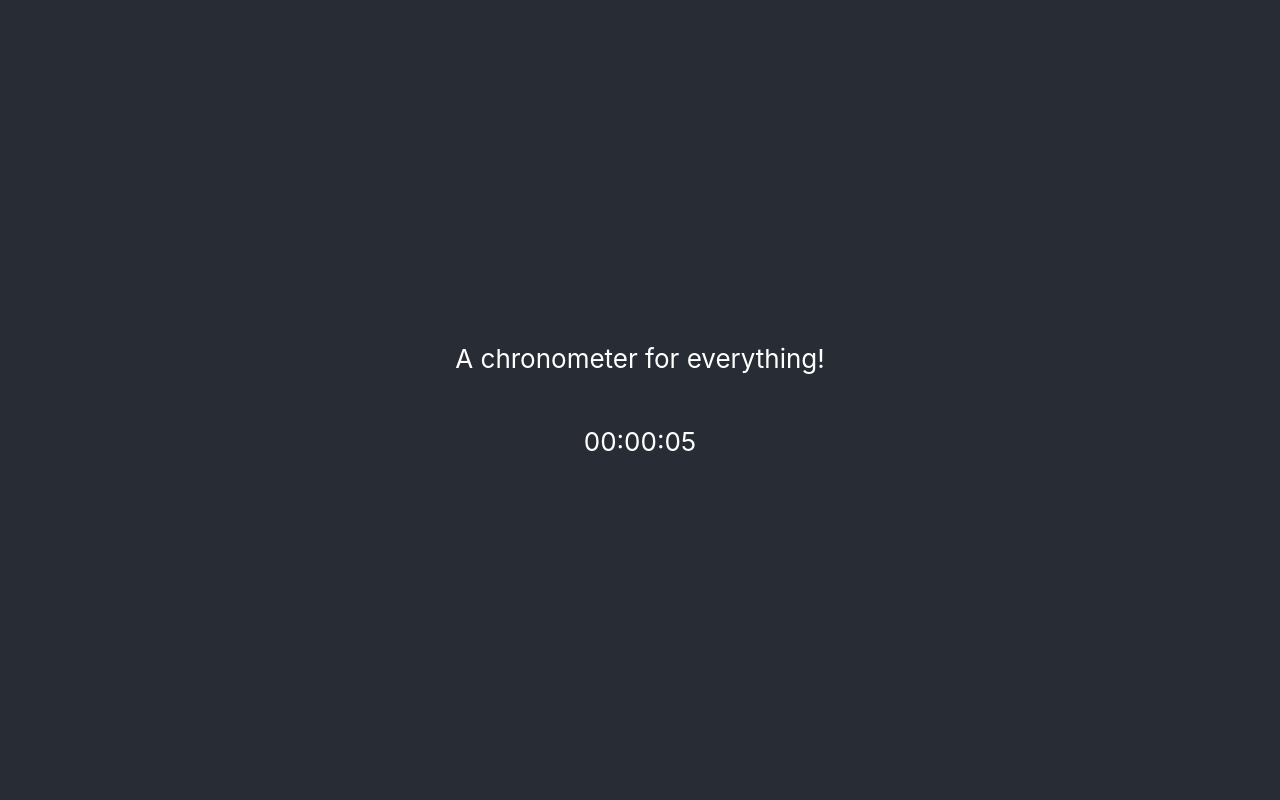
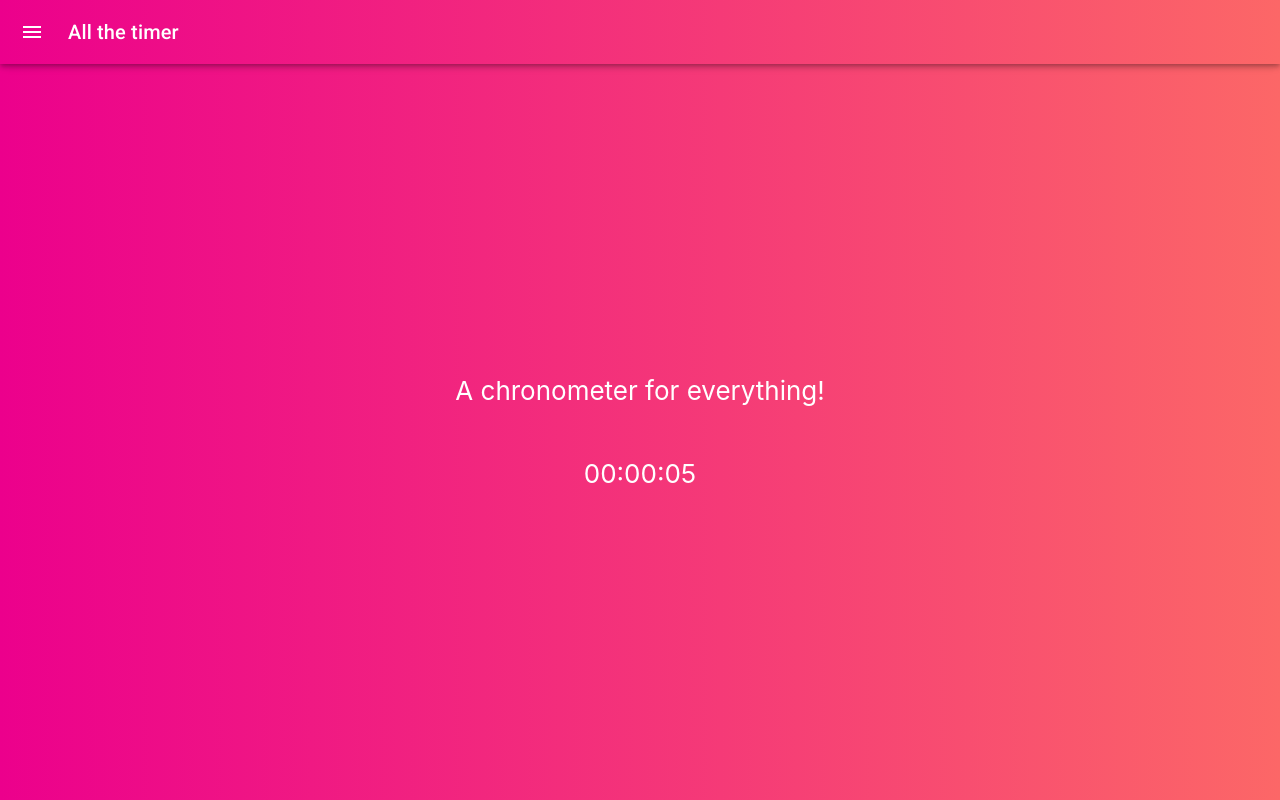
Before and after one commit to andreLTMoraes/all-the-timer, a React (Create React App) app: page / in a window 1280 px wide. Built offline with nearby package versions, Linux system fonts and the light colour scheme.

Commit message:
Drawer Menu

```diff
--- a/package.json
+++ b/package.json
@@ -3,6 +3,10 @@
   "version": "0.1.0",
   "private": true,
   "dependencies": {
+    "@emotion/react": "^11.10.4",
+    "@emotion/styled": "^11.10.4",
+    "@mui/icons-material": "^5.10.6",
+    "@mui/material": "^5.10.8",
     "@testing-library/jest-dom": "^5.16.4",
     "@testing-library/react": "^13.3.0",
     "@testing-library/user-event": "^13.5.0",
--- a/public/index.html
+++ b/public/index.html
@@ -24,9 +24,18 @@
       work correctly both with client-side routing and a non-root public URL.
       Learn how to configure a non-root public URL by running `npm run build`.
     -->
+    <link
+      rel="stylesheet"
+      href="https://fonts.googleapis.com/css?family=Roboto:300,400,500,700&display=swap"
+    />
+    <link
+      rel="stylesheet"
+      href="https://fonts.googleapis.com/icon?family=Material+Icons"
+    />
+
     <title>All The Timer</title>
   </head>
-  <body>
+  <body style="background: #ec008c; background: -webkit-linear-gradient(to left, #fc6767, #ec008c); background: linear-gradient(to left, #fc6767, #ec008c);">
     <noscript>You need to enable JavaScript to run this app.</noscript>
     <div id="root"></div>
     <!--
--- a/src/App.css
+++ b/src/App.css
@@ -3,8 +3,7 @@
 }
 
 .App-header {
-  background-color: #282c34;
-  min-height: 100vh;
+  min-height: calc(100vh - 64px);
   display: flex;
   flex-direction: column;
   align-items: center;
@@ -12,3 +11,12 @@
   font-size: calc(10px + 2vmin);
   color: white;
 }
+
+#drawer-divider-label {
+  line-height: 1.5em;
+  color: #ffffff77;
+  font-size: 1rem;
+  font-weight: bold;
+  margin-top: 8px;
+  margin-left: 12px;
+}
--- a/src/App.js
+++ b/src/App.js
@@ -1,5 +1,6 @@
 import React, {useState, useEffect} from 'react'
 import './App.css';
+import MyDrawer from "./components/Drawer"
 
 function App() {
   const [sec, setSec] = useState(0);
@@ -13,6 +14,7 @@
 
 
   return (
+    <MyDrawer>
       <div className="App">
         <header className="App-header">
           <p>
@@ -23,6 +25,7 @@
           </p>
         </header>
       </div>
+    </MyDrawer>
   );
 }
 
--- /dev/null
+++ b/src/components/Drawer.jsx
@@ -0,0 +1,137 @@
+import * as React from 'react';
+import { styled, useTheme } from '@mui/material/styles';
+import Box from '@mui/material/Box';
+import Drawer from '@mui/material/Drawer';
+import MuiAppBar from '@mui/material/AppBar';
+import Toolbar from '@mui/material/Toolbar';
+import List from '@mui/material/List';
+import Typography from '@mui/material/Typography';
+import Divider from '@mui/material/Divider';
+import IconButton from '@mui/material/IconButton';
+import MenuIcon from '@mui/icons-material/Menu';
+import ChevronLeftIcon from '@mui/icons-material/ChevronLeft';
+import ChevronRightIcon from '@mui/icons-material/ChevronRight';
+import ListItem from '@mui/material/ListItem';
+import ListItemButton from '@mui/material/ListItemButton';
+import ListItemText from '@mui/material/ListItemText';
+
+
+const drawerWidth = 240;
+
+const Main = styled('main', { shouldForwardProp: (prop) => prop !== 'open' })(
+  ({ theme, open }) => ({
+    flexGrow: 1,
+    transition: theme.transitions.create('margin', {
+      easing: theme.transitions.easing.sharp,
+      duration: theme.transitions.duration.leavingScreen,
+    }),
+    marginLeft: `-${drawerWidth}px`,
+    ...(open && {
+      transition: theme.transitions.create('margin', {
+        easing: theme.transitions.easing.easeOut,
+        duration: theme.transitions.duration.enteringScreen,
+      }),
+      marginLeft: 0,
+    }),
+  }),
+);
+
+const AppBar = styled(MuiAppBar, {
+  shouldForwardProp: (prop) => prop !== 'open',
+})(({ theme, open }) => ({
+  backgroundColor: 'transparent',
+  transition: theme.transitions.create(['margin', 'width'], {
+    easing: theme.transitions.easing.sharp,
+    duration: theme.transitions.duration.leavingScreen,
+  }),
+  ...(open && {
+    width: `calc(100% - ${drawerWidth}px)`,
+    marginLeft: `${drawerWidth}px`,
+    transition: theme.transitions.create(['margin', 'width'], {
+      easing: theme.transitions.easing.easeOut,
+      duration: theme.transitions.duration.enteringScreen,
+    }),
+  }),
+}));
+
+const DrawerHeader = styled('div')(({ theme }) => ({
+  display: 'flex',
+  alignItems: 'center',
+  backgroundColor: 'transparent',
+  padding: theme.spacing(0, 1),
+  // necessary for content to be below app bar
+  ...theme.mixins.toolbar,
+  justifyContent: 'flex-end',
+}));
+
+export default function MyDrawer({children}) {
+  const theme = useTheme();
+  const [open, setOpen] = React.useState(false);
+
+  const handleDrawerOpen = () => {
+    setOpen(true);
+  };
+
+  const handleDrawerClose = () => {
+    setOpen(false);
+  };
+
+  return (
+    <Box sx={{ display: 'flex' }}>
+
+      <AppBar position="fixed" open={open}>
+        <Toolbar>
+          <IconButton
+            color="inherit"
+            aria-label="open drawer"
+            onClick={handleDrawerOpen}
+            edge="start"
+            sx={{ mr: 2, ...(open && { display: 'none' }) }}
+          >
+            <MenuIcon />
+          </IconButton>
+          <Typography variant="h6" noWrap component="div">
+            All the timer
+          </Typography>
+        </Toolbar>
+      </AppBar>
+      <Drawer
+        sx={{
+          width: drawerWidth,
+          flexShrink: 0,
+          '& .MuiDrawer-paper': {
+            backgroundColor: 'transparent',
+            width: drawerWidth,
+            boxSizing: 'border-box',
+          },
+        }}
+        variant="persistent"
+        anchor="left"
+        open={open}
+      >
+        <DrawerHeader>
+          <IconButton onClick={handleDrawerClose}>
+            {theme.direction === 'ltr' ? <ChevronLeftIcon sx={{color: "#fff"}}/> : <ChevronRightIcon />}
+          </IconButton>
+        </DrawerHeader>
+        <Divider />
+        <span id="drawer-divider-label">Preset</span>
+        <List>
+          {['Pomodoro', 'Tabata'].map((text, index) => (
+            <ListItem key={text} disablePadding>
+              <ListItemButton>
+                <ListItemText primary={text} sx={{color: "#fff"}}/>
+              </ListItemButton>
+            </ListItem>
+          ))}
+        </List>
+        <Divider />
+        <span id="drawer-divider-label">My timers</span>
+      </Drawer>
+      <Main open={open}>
+        <DrawerHeader />
+        {children}
+      </Main>
+    </Box>
+  );
+}
--- a/src/index.css
+++ b/src/index.css
@@ -1,3 +1,4 @@
+
 body {
   margin: 0;
   font-family: -apple-system, BlinkMacSystemFont, 'Segoe UI', 'Roboto', 'Oxygen',
--- a/src/index.js
+++ b/src/index.js
@@ -6,6 +6,6 @@
 const root = ReactDOM.createRoot(document.getElementById('root'));
 root.render(
   <React.StrictMode>
-    <App />
+      <App />
   </React.StrictMode>
 );
```
Also changed, not shown: 1 other file (tests, documents, lock files or other folders). Lines whose indentation alone changed are shown as unchanged.
